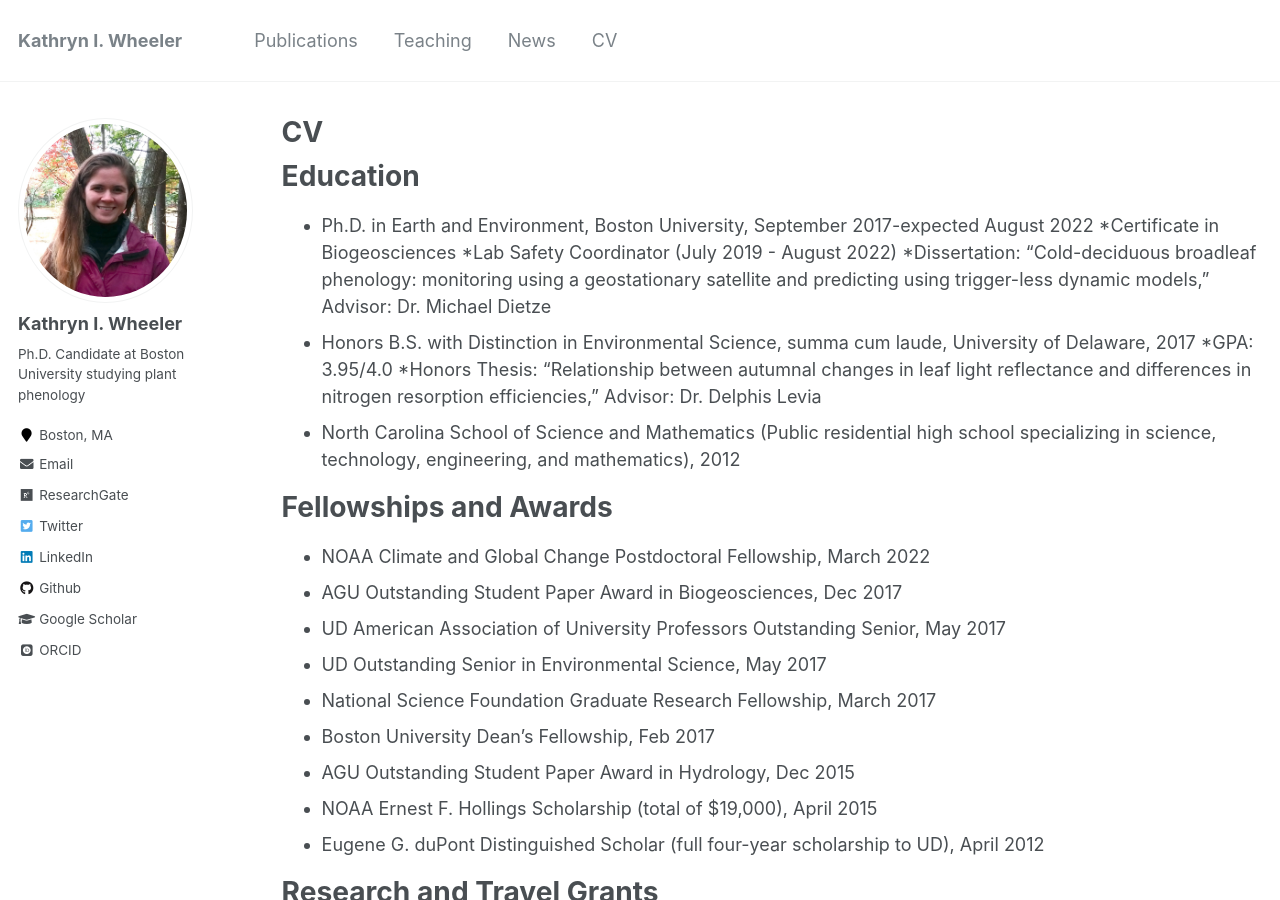
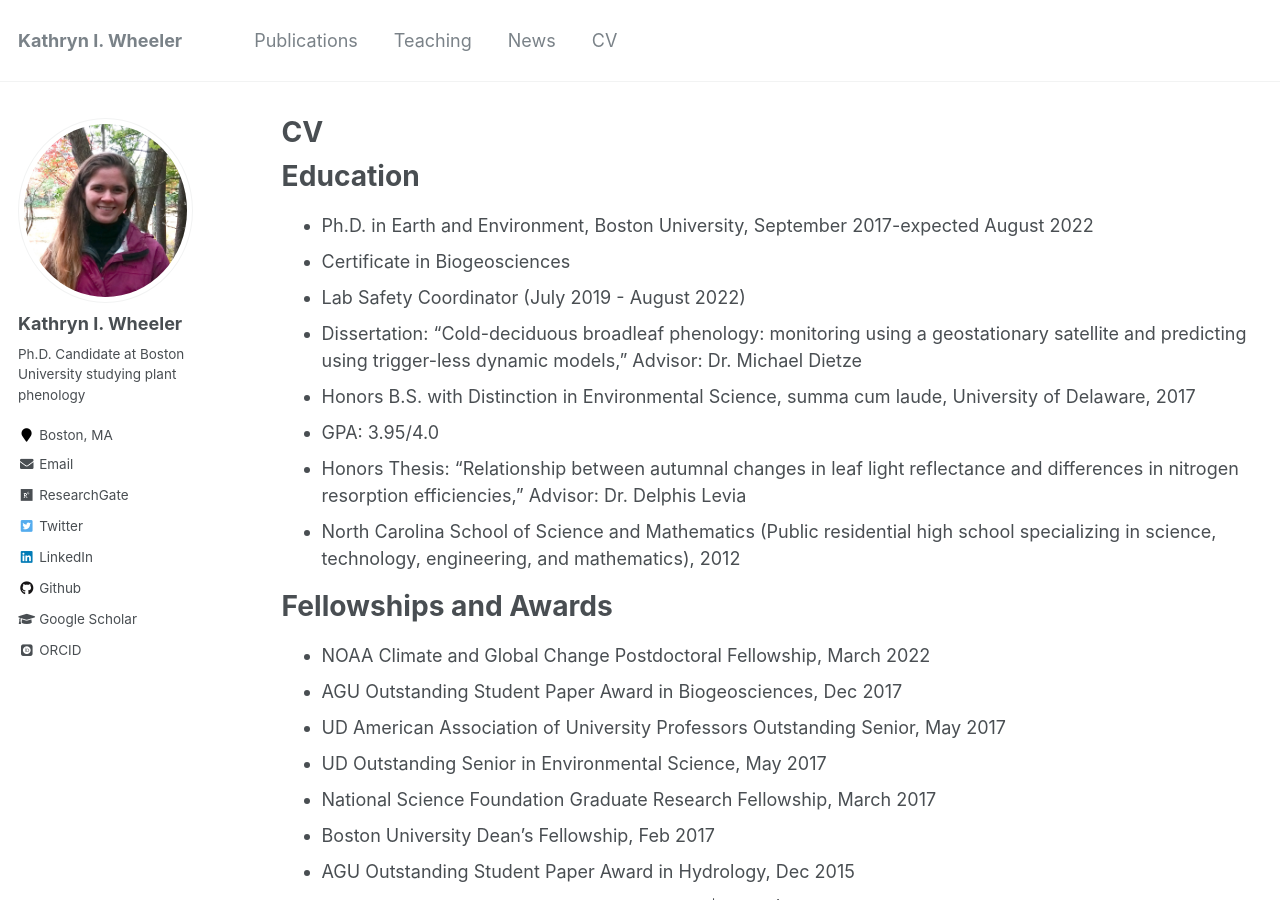
Before and after one commit to k-wheeler/k-wheeler.github.io, a Jekyll site: the page built from _pages/cv.md, in a window 1280 px wide and 900 px high. Built offline with Jekyll 4.4.1, drawn with Linux system fonts in a browser that asks for light colours; some web fonts are replaced; some of the changed lines change nothing that is shown.

Commit message:
formating

```diff
--- a/_pages/cv.md
+++ b/_pages/cv.md
@@ -12,12 +12,12 @@ redirect_from:
 Education
 ======
 * Ph.D. in Earth and Environment, Boston University, September 2017-expected August 2022
-   *Certificate in Biogeosciences
-   *Lab Safety Coordinator (July 2019 - August 2022)
-   *Dissertation: “Cold-deciduous broadleaf phenology: monitoring using a geostationary satellite and predicting using trigger-less dynamic models,” Advisor: Dr. Michael Dietze
+- Certificate in Biogeosciences
+- Lab Safety Coordinator (July 2019 - August 2022)
+- Dissertation: “Cold-deciduous broadleaf phenology: monitoring using a geostationary satellite and predicting using trigger-less dynamic models,” Advisor: Dr. Michael Dietze
 * Honors B.S. with Distinction in Environmental Science, summa cum laude, University of Delaware, 2017
-   *GPA: 3.95/4.0
-   *Honors Thesis: “Relationship between autumnal changes in leaf light reflectance and differences in nitrogen resorption efficiencies,” Advisor: Dr. Delphis Levia
+- GPA: 3.95/4.0
+- Honors Thesis: “Relationship between autumnal changes in leaf light reflectance and differences in nitrogen resorption efficiencies,” Advisor: Dr. Delphis Levia
 * North Carolina School of Science and Mathematics (Public residential high school specializing in science, technology, engineering, and mathematics), 2012
 
 
```
